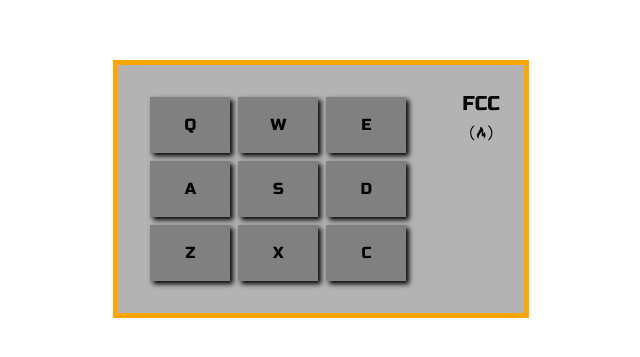
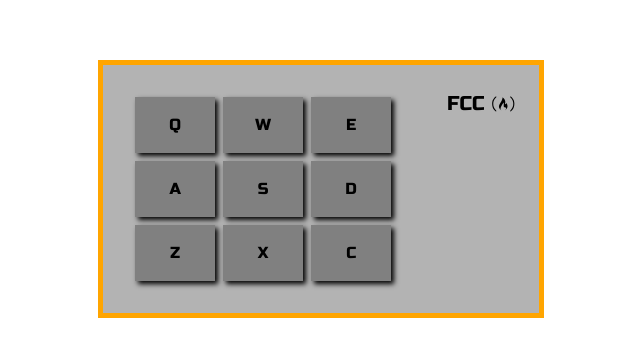
Before and after one commit to Abdullah6346/Drum-Machine, a React (Vite) app: page / in a window 1280 px wide. Shown: the part 211-568 px from the top of the page, without its empty margins (319-959 px from the left). Built offline with nearby package versions, Linux system fonts and the light colour scheme.

Commit message:
feat: Logo Added

```diff
--- a/src/App.css
+++ b/src/App.css
@@ -80,8 +80,3 @@
   font-size: 20px;
   color: black;
 }
-.log_free_code_camp::before {
-  content: "\f2c5";
-  color: black;
-  font-weight: 900;
-}
--- a/src/App.tsx
+++ b/src/App.tsx
@@ -10,7 +10,7 @@ function App() {
     const audioELement = audio as HTMLAudioElement;
     audioELement?.play();
   };
-  function handleKeyPress(event) {
+  function handleKeyPress(event: KeyboardEvent) {
     const key = event.key.toUpperCase();
 
     if ("QWEASDZXC".includes(key)) {
@@ -107,9 +107,12 @@ function App() {
           </div>
         </div>
         <div className="logo">
-          <div className="innerlogo">
+          <div className="innerlogo flex gap-2 items-center justify-center  ">
             FCC
-            <FontAwesomeIcon icon={faFreeCodeCamp} />
+            <FontAwesomeIcon
+              className="innnerlogo  inline-block"
+              icon={faFreeCodeCamp}
+            />
           </div>
         </div>
       </div>
```
